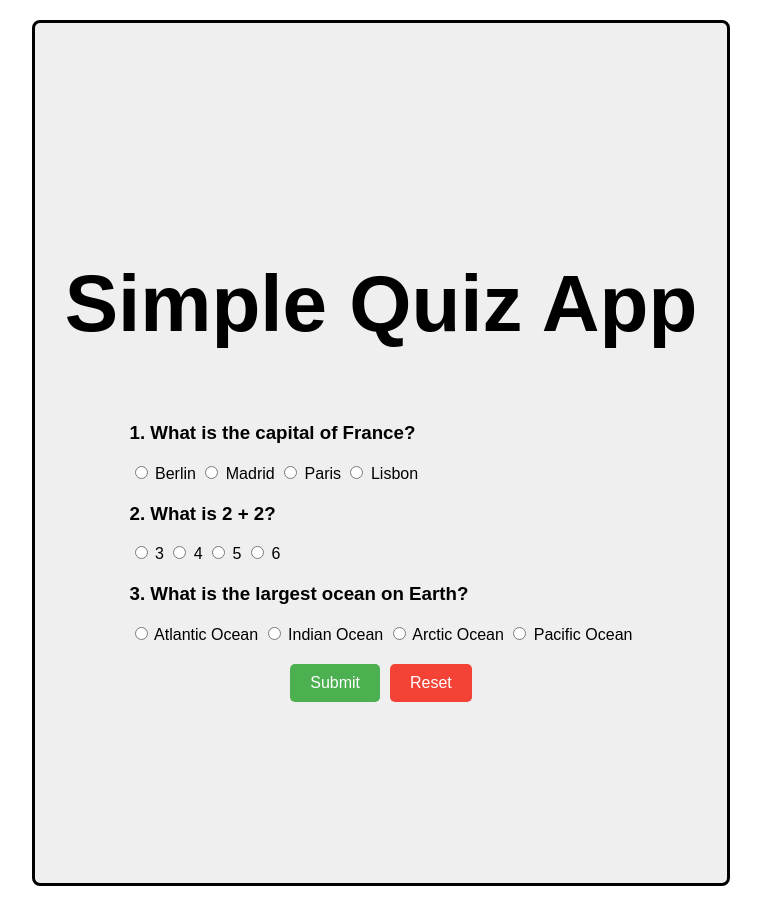
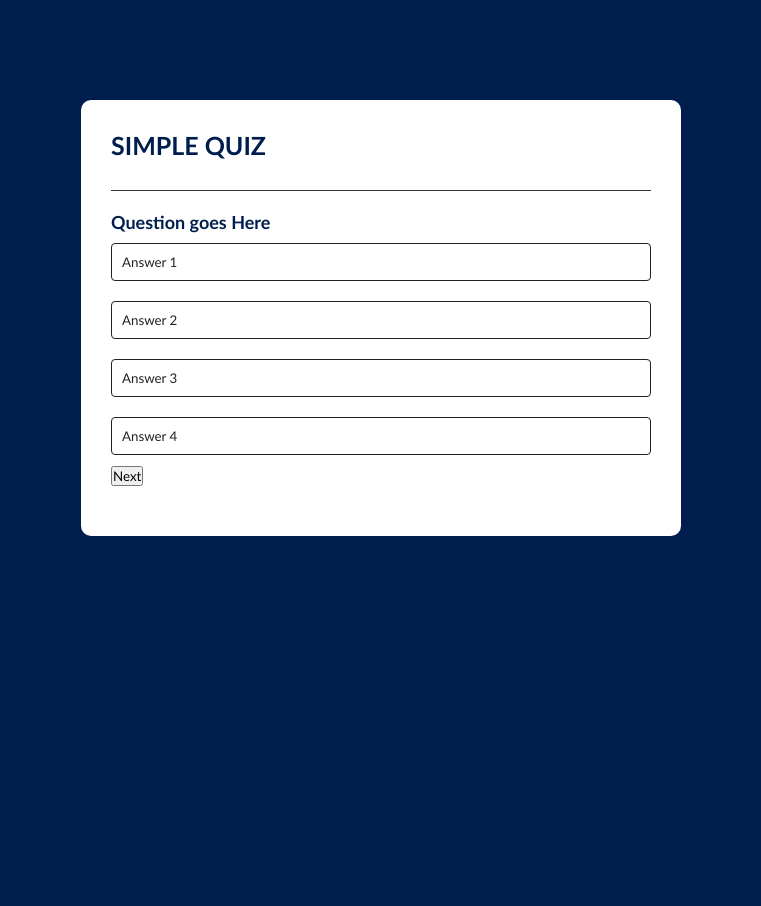
Before and after one commit to Emmanuelayeni3000/simplequizapp, a plain HTML site: page index.html in a window 1280 px wide. Shown: the whole page, without its empty margins (259-1020 px from the left). After the commit the page ends 800 px from the top, so only its background shows below. Drawn offline with Linux system fonts and the light colour scheme.

Commit message:
made new changes
new changes

```diff
--- a/index.html
+++ b/index.html
@@ -7,16 +7,19 @@
         <link rel="stylesheet" href="quiz.css">
     </head>
     <body>
-        <div class="container"><h1 class="quizheading">Simple Quiz App</h1>
-            <div id="quiz-container"></div>
-            <div class="button-container">
-                <button id="submit-btn">Submit</button>
-                <button id="reset-btn">Reset</button>
-            </div>
-            <div class="result" id="result"></div>
-
+    <div class="app">
+        <h1>SIMPLE QUIZ</h1>
+        <div class="quiz">
+        <h2 id="question">Question goes Here</h2>
+        <div id="answer-buttons">
+            <button class="btn">Answer 1</button>
+            <button class="btn">Answer 2</button>
+            <button class="btn">Answer 3</button>
+            <button class="btn">Answer 4</button>
         </div>
-
+        <button #="next-btn">Next</button>
+        </div>
+    </div>
 
     <script src="quiz.js"></script>
     </body>
--- a/quiz.css
+++ b/quiz.css
@@ -1,58 +1,61 @@
-body {
-    font-family: Arial, sans-serif;
-    margin: 20px;
-
+*{
+    margin: 0;
+    padding: 0;
+    font-family:'Gill Sans', 'Gill Sans MT', Calibri, 'Trebuchet MS', sans-serif;
+    box-sizing: border-box;
 }
-.container {
-    display: flex; /* Use flexbox */
-    flex-direction: column; /* Stack children vertically */
-    align-items: center; /* Center children horizontally */
-    justify-content: center; /* Center children vertically */
-    background-color: #eeee;
-    border-width: 20px;
-    border: solid;
-    border-radius: 8px;
-    max-width: fit-content;
+body{
+    background: #001e4d;
+}
+.app{
+    background-color: #fff;
+    width: 90%;
+    max-width: 600px;
+    margin: 100px auto 0;
+    border-radius: 10px;
     padding: 30px;
-    margin: auto; /* Center the container itself */
-    height: 100vh; /* Optional: Make the container take full height */
 }
-.quizheading{
-    font-size: 80px;
+.app h1{
+    font-size: 25px;
+    color: #001e4d;
+    font-weight: 600;
+    border-bottom: 1px solid #333;
+    padding-bottom: 30px;
+}
+.quiz{
+    padding: 20px 0;
+}
+.quiz h2 {
+    font-size: 18px;
+    color: #001e4d;
     font-weight: 600;
 }
-.question {
-    margin-bottom: 20px;
+.btn{
+    background: #fff;
+    color: #222;
+    font-weight: 500;
+    width: 100%;
+    border: 1px solid #222;
+    padding: 10px;
+    margin: 10px 0;
+    text-align: left;
+    border-radius: 4px;
+    cursor: pointer;
+    transition: all 0.3s;
 }
-.result {
-    font-weight: bold;
+.btn :hover{
+    background: #222;
+    color: #fff;
 }
-.button-container {
-display: flex; /* Use flexbox */
-gap: 10px; /* Space between buttons */
-justify-content: center; /* Center the buttons horizontally */
+#next-btn{
+    background: #001e4d;
+    color: #fff;
+    font-weight: 500;
+    width: 150px;
+    border: 0;
+    padding: 10px;;
+    margin: 20px auto 0;
+    border-radius: 4px;
+    cursor: pointer;
+    display: none;
 }
-
-button {
-padding: 10px 20px; /* Add some padding for better appearance */
-font-size: 16px; /* Adjust font size */
-border: none; /* Remove default border */
-border-radius: 5px; /* Add border radius */
-cursor: pointer; /* Change cursor to pointer on hover */
-}
-
-/* Specific styles for each button */
-#submit-btn {
-background-color: #4CAF50; /* Green background */
-color: white; /* White text */
-}
-
-#reset-btn {
-background-color: #f44336; /* Red background */
-color: white; /* White text */
-}
-
-/* Optional: Add hover effects */
-button:hover {
-opacity: 0.9; /* Slightly fade on hover */
-}
--- a/quiz.js
+++ b/quiz.js
@@ -1,66 +1,32 @@
-const quizContainer = document.getElementById('quiz-container');
-const submitButton = document.getElementById('submit-btn');
-const resetButton = document.getElementById('reset-btn');
-const resultContainer = document.getElementById('result');
+const questions = [
+    {
+        question: "which is the largest animal in the world?",
+        answers: [
+            { text: "shark" , correct: false},
+            { text: "Blue whale" , correct: true},
+            { text: "elephant" , correct: false},
+            { text: "giraffe" , correct: false},
 
-const quizQuestions = [
-    {
-        question: "What is the capital of France?",
-        options: ["Berlin", "Madrid", "Paris", "Lisbon"],
-        answer: "Paris"
+        ]
     },
     {
-        question: "What is 2 + 2?",
-        options: ["3", "4", "5", "6"],
-        answer: "4"
+         question: "which is the largest animal in the world?",
+         answers: [
+            {text: "shark", correct: false},
+            {text: "shark", correct: true},
+            {text: "shark", correct: false},
+            {text: "shark", correct: false},
+
+         ]
     },
     {
-        question: "What is the largest ocean on Earth?",
-        options: ["Atlantic Ocean", "Indian Ocean", "Arctic Ocean", "Pacific Ocean"],
-        answer: "Pacific Ocean"
+         question: "which is the largest animal",
+         answers: [
+            {text: "shark", correct: false},
+            {text: "shark", correct: false},
+            {text: "shark", correct: false},
+            {text: "shark", correct: false},
+
+         ]
     }
-];
-
-function loadQuiz() {
-    quizQuestions.forEach((q, index) => {
-        const questionElement = document.createElement('div');
-        questionElement.classList.add('question');
-        questionElement.innerHTML = `
-            <h3>${index + 1}. ${q.question}</h3>
-            ${q.options.map((option, i) => `
-                <label>
-                    <input type="radio" name="question${index}" value="${option}">
-                    ${option}
-                </label>
-            `).join('')}
-        `;
-        quizContainer.appendChild(questionElement);
-    });
-}
-
-function calculateScore() {
-    let score = 0;
-    quizQuestions.forEach((q, index) => {
-        const selectedOption = document.querySelector(`input[name="question${index}"]:checked`);
-        if (selectedOption && selectedOption.value === q.answer) {
-            score++;
-        }
-    });
-    return score;
-}
-
-submitButton.addEventListener('click', () => {
-    const score = calculateScore();
-    resultContainer.textContent = `You scored ${score} out of ${quizQuestions.length}`;
-});
-
-resetButton.addEventListener('click', () => {
-    // Clear all selected answers
-    const radios = document.querySelectorAll('input[type="radio"]');
-    radios.forEach(radio => {
-        radio.checked = false;
-    });
-    resultContainer.textContent = ''; // Clear the result display
-});
-// Load the quiz when the page loads
-loadQuiz();
+]
```
